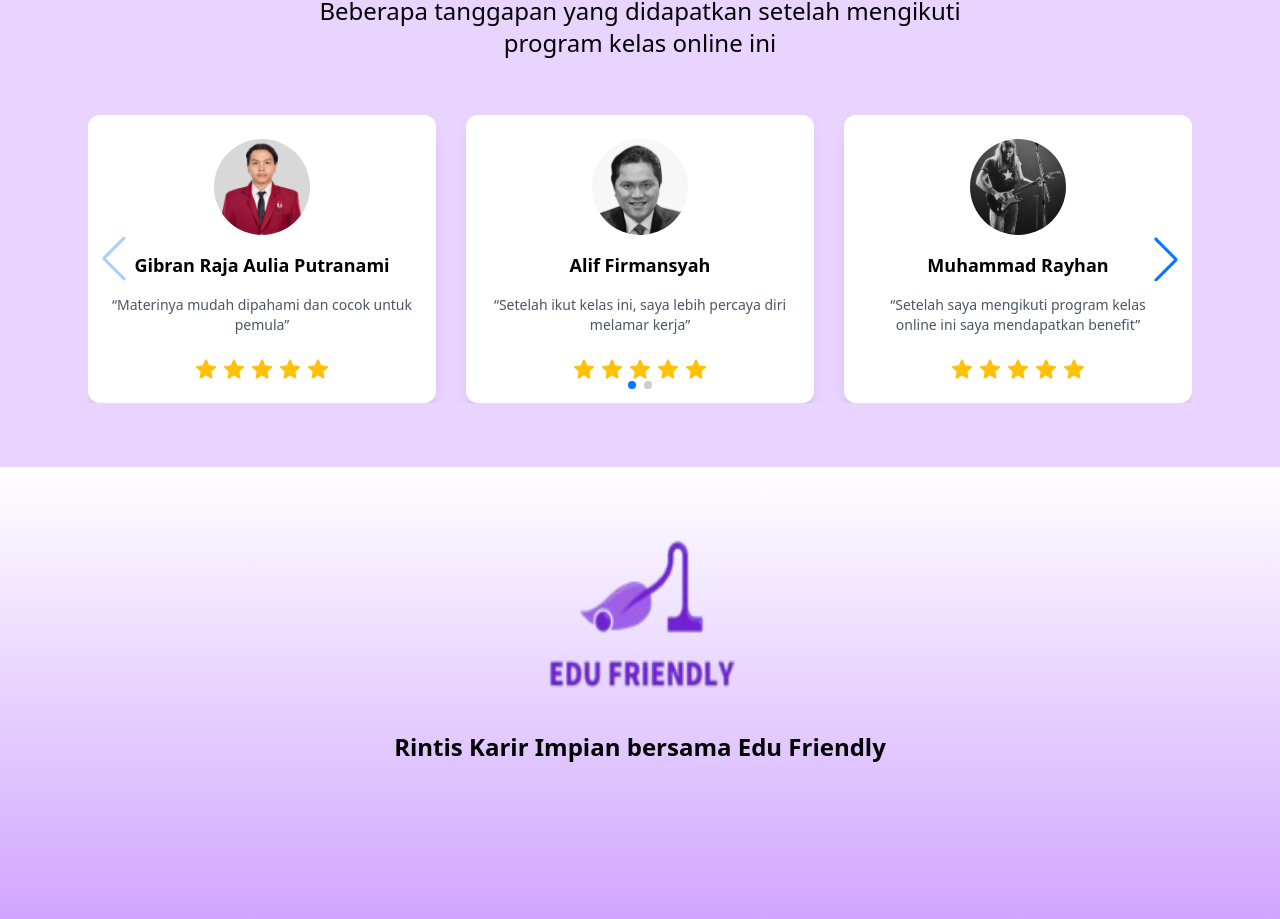
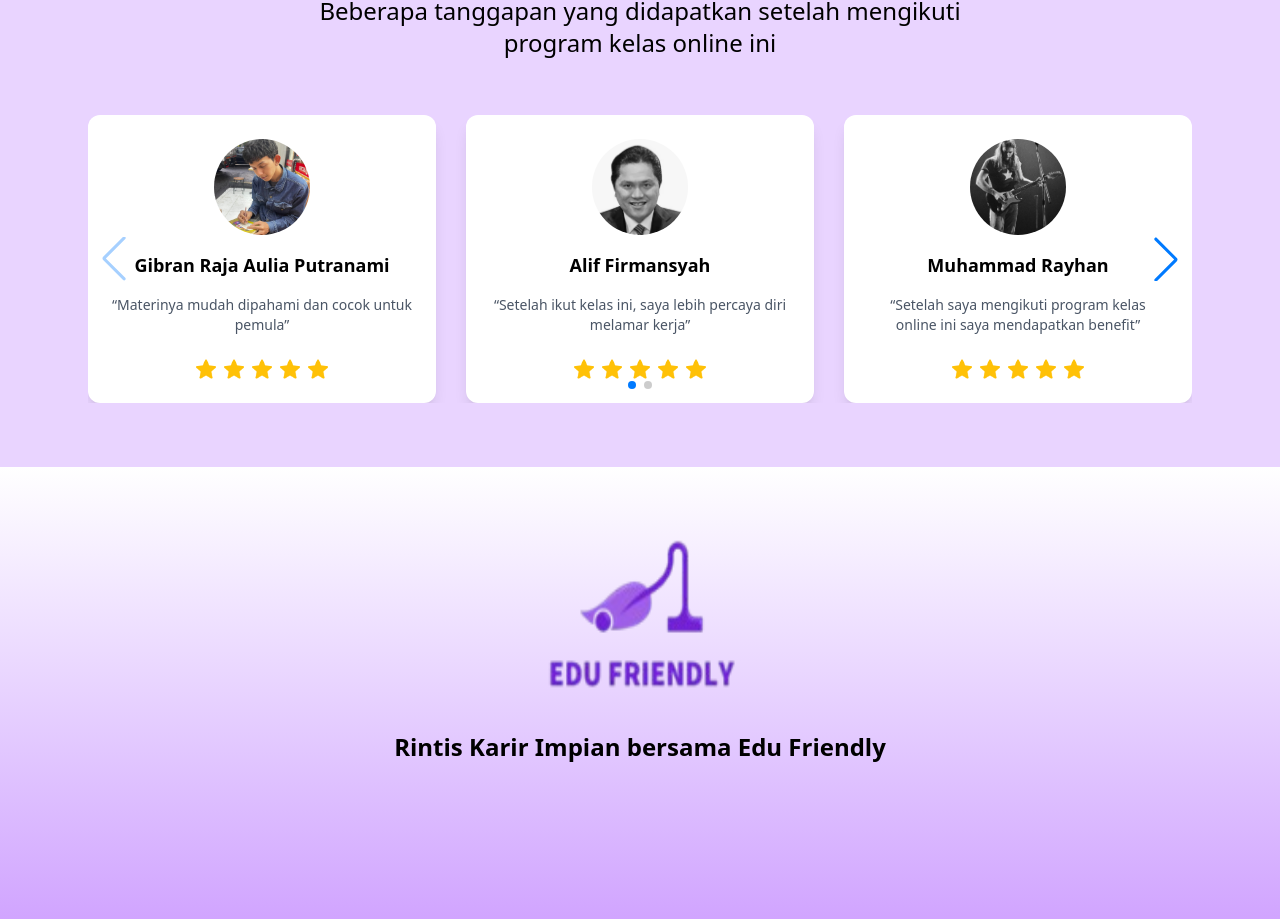
Before and after one commit to gibranaja27/front-end-edusolve, a Next.js app: page / in a window 1280 px wide. Shown: the part 2786-3705 px from the top of the page. Built offline with nearby package versions, Linux system fonts and the light colour scheme.

Commit message:
fourth-commit

```diff
--- a/app/component/Footer2.tsx
+++ b/app/component/Footer2.tsx
@@ -39,7 +39,7 @@ export default function Footer2() {
           <SwiperSlide>
             <div className="bg-white rounded-xl shadow-lg p-6 flex flex-col items-center text-center gap-4 hover:scale-105 transition duration-300">
               <img
-                src="Foto Formal_Wisuda_Gibran.jpg"
+                src="masmus.jpeg"
                 className="w-24 h-24 rounded-full object-cover"
               />
               <h1 className="text-lg font-semibold text-black">
```
Also changed, not shown: public/masmus.jpeg (added).
